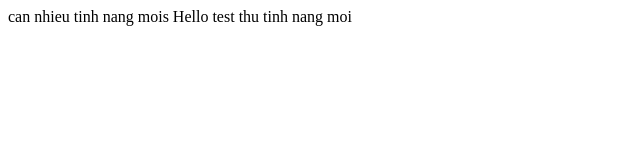
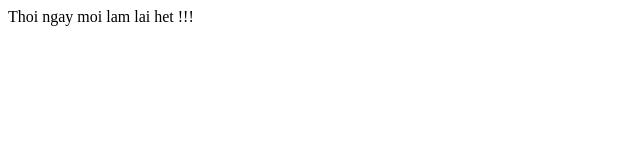
Before and after one commit to DevKimDN/temp2, a plain HTML site: page index.html in a window 1280 px wide. Shown: the whole page, without its empty margins (0-640 px from the left). Drawn offline with Linux system fonts and the light colour scheme.

Commit message:
Do all new

```diff
--- a/index.html
+++ b/index.html
@@ -10,10 +10,7 @@
 </head>
 <body>
 
-can nhieu tinh nang mois
-
-    Hello test
-thu tinh nang moi
+Thoi ngay moi lam lai het !!!
 
 </body>
 </html>
```
